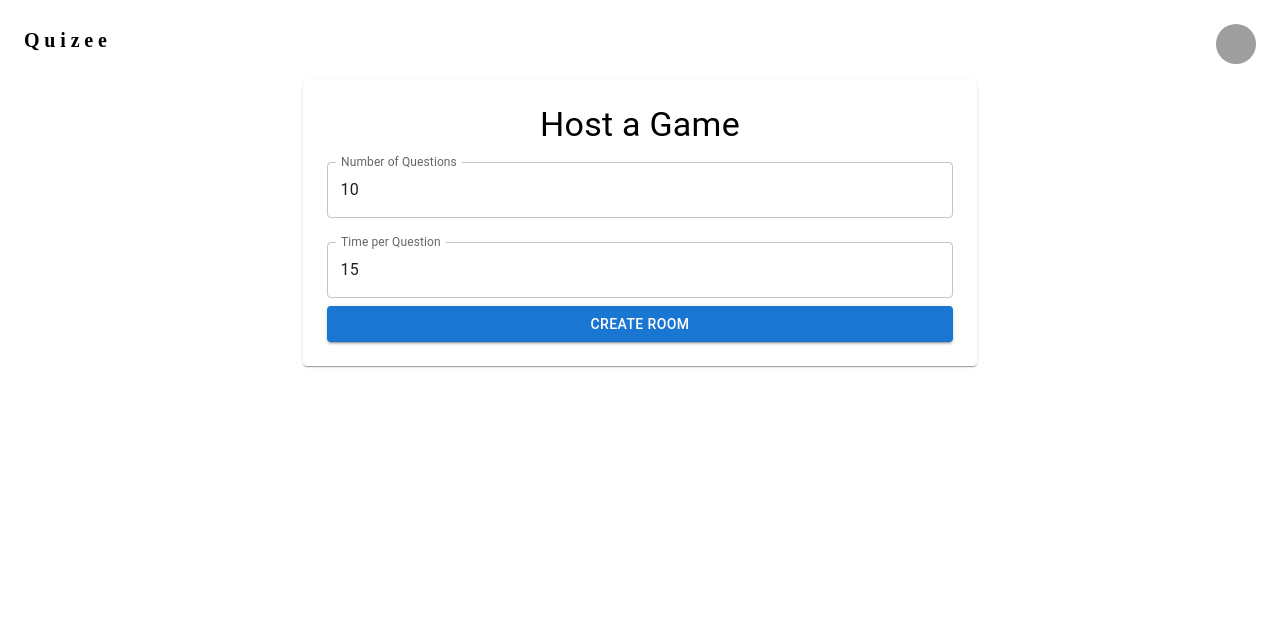
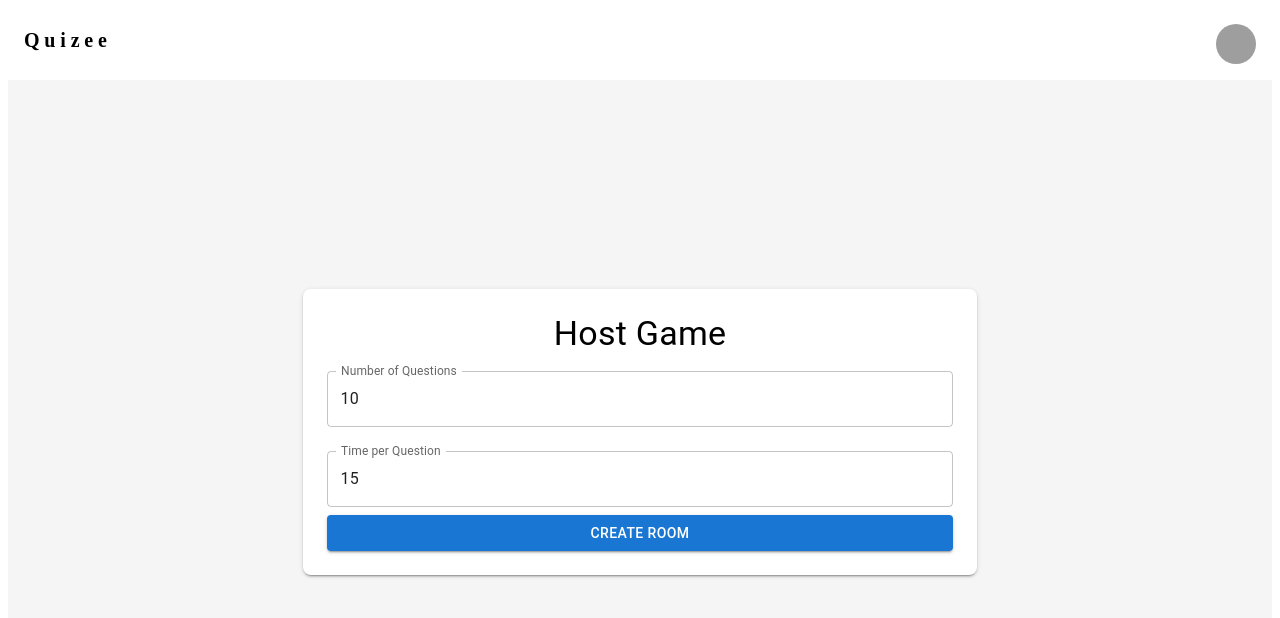
Before and after one commit to jaypatel0311/Quizee, a Next.js app: page /host in a window 1280 px wide. Shown: the top 618 px of the page. Built offline with nearby package versions, Linux system fonts and the light colour scheme; grey boxes are pictures that could not be loaded.

Commit message:
UI Change

```diff
--- a/pages/host/index.js
+++ b/pages/host/index.js
@@ -58,25 +58,25 @@ export default function Host() {
   }
 
   return !roomCreated ? (
-    <Container>
-      <Grid2
-        container
+    <Box
       display="flex"
       justifyContent="center"
       alignItems="center"
+      sx={{ backgroundColor: "#f5f5f5", minHeight: "82vh", padding: 3 }}
     >
-        <Grid2 item xs={12} sm={6} md={4}>
+      <Grid2 container>
+        <Grid2 item xs={12} sm={6} md={4} lg={4}>
           <Box
             component="form"
             sx={{
               bgcolor: "background.paper",
-              boxShadow: 1,
-              borderRadius: 1,
+              boxShadow: 2,
+              borderRadius: 2,
               p: 3,
             }}
           >
             <Typography variant="h4" align="center">
-              Host a Game
+              Host Game
             </Typography>
             <TextField
               label="Number of Questions"
@@ -105,8 +105,9 @@ export default function Host() {
           </Box>
         </Grid2>
       </Grid2>
-    </Container>
+    </Box>
   ) : (
+    <Box sx={{ backgroundColor: "#f5f5f5", minHeight: "100vh", padding: 3 }}>
       <Grid2
         container
         spacing={3}
@@ -176,5 +177,6 @@ export default function Host() {
           </Card>
         </Grid2>
       </Grid2>
+    </Box>
   );
 }
--- a/src/app/components/CardForGameMode.js
+++ b/src/app/components/CardForGameMode.js
@@ -12,8 +12,8 @@ const CardForGameMode = ({ imagePath, RedirectPath, name }) => {
   const router = useRouter();
 
   return (
-    <Box padding="0 4px" position="relative" textAlign="center">
-      <Card>
+    <Box position="relative" textAlign="center">
+      <Card sx={{ borderRadius: 2, boxShadow: 2 }}>
         <CardActionArea onClick={() => router.push(RedirectPath)}>
           <CardMedia
             component="img"
```
Also changed, not shown: src/app/components/HomePage.js (+4 -4 lines). Lines whose indentation alone changed are shown as unchanged.
